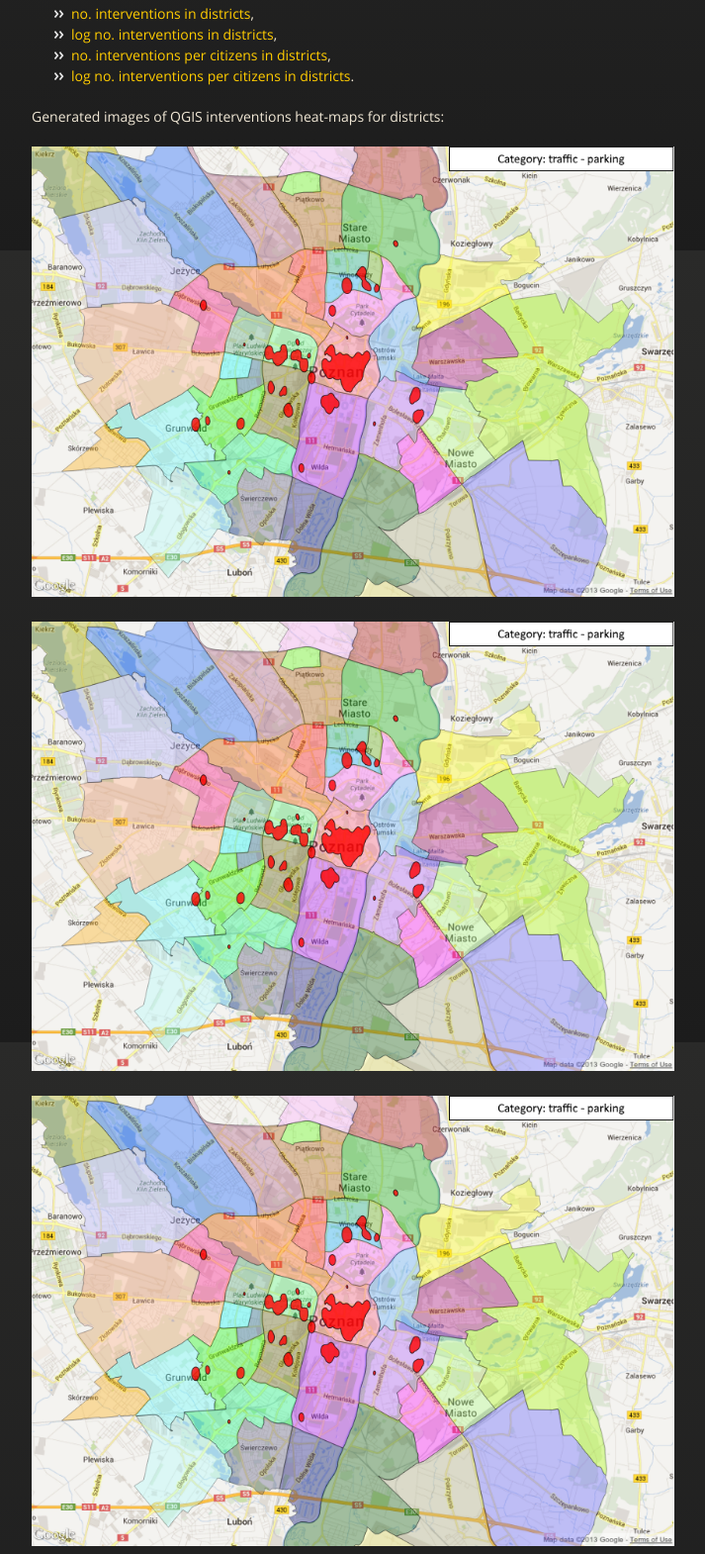
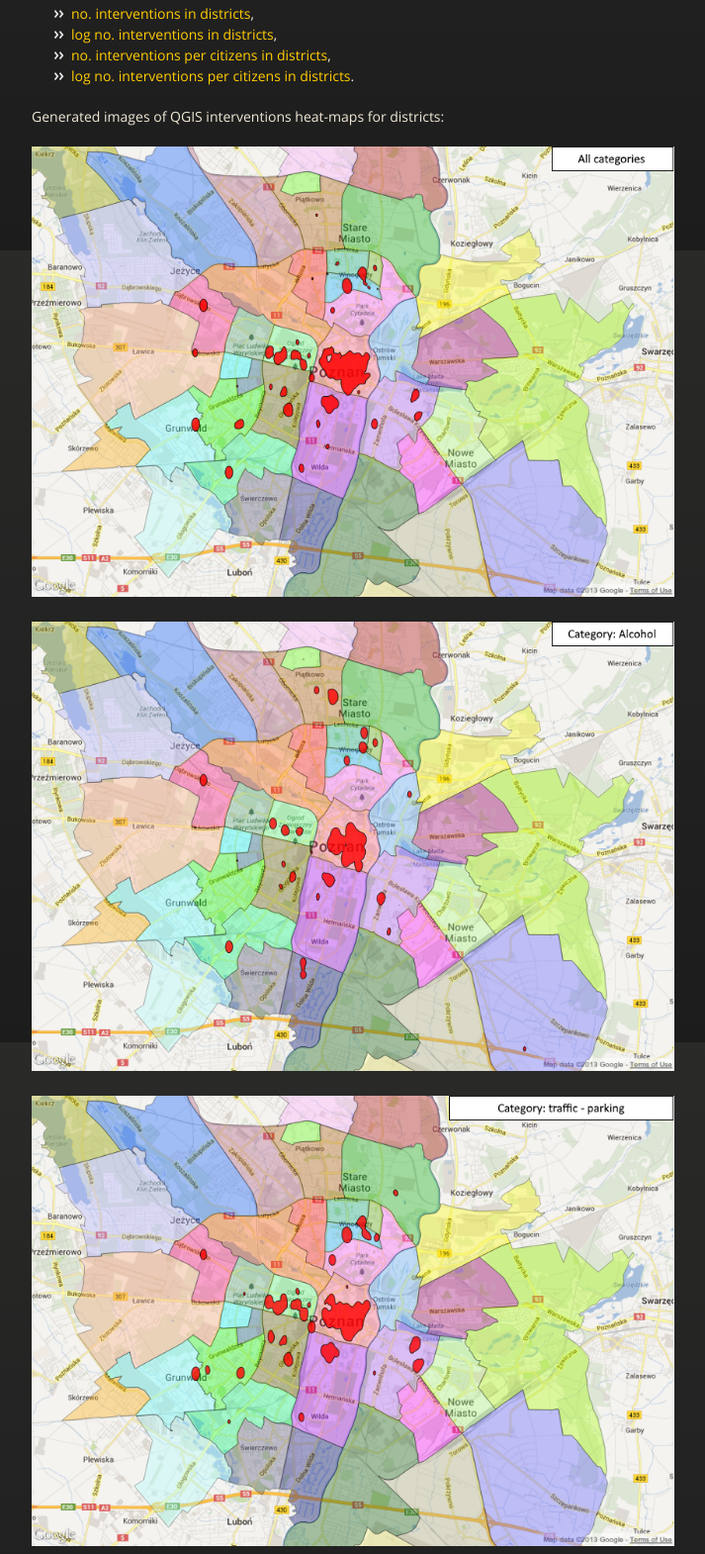
Before and after one commit to andre-wojtowicz/poznan-mp-interventions, a plain HTML site: page index.html in a window 1280 px wide. Shown: the part 547-2117 px from the top of the page at 99% size, without its empty margins (283-996 px from the left). Drawn offline with nearby package versions, Linux system fonts and the light colour scheme.

Commit message:
Update index.html

```diff
--- a/index.html
+++ b/index.html
@@ -60,13 +60,13 @@
 
 <p>Generated images of QGIS interventions heat-maps for districts:</p>
 
-<p><img src="poznan-mp-2013-06-17-2013-10-09-heatmap-parking.png" alt="all"></p>
+<p><img src="poznan-mp-2013-06-17-2013-10-09-heatmap-all.png" alt="all"></p>
 
-<p><img src="poznan-mp-2013-06-17-2013-10-09-heatmap-parking.png" alt="alcohol"></p>
+<p><img src="poznan-mp-2013-06-17-2013-10-09-heatmap-alcohol.png" alt="alcohol"></p>
 
 <p><img src="poznan-mp-2013-06-17-2013-10-09-heatmap-parking.png" alt="parking"></p>
 
-<p><img src="poznan-mp-2013-06-17-2013-10-09-heatmap-parking.png" alt="disturbing public order"></p>
+<p><img src="poznan-mp-2013-06-17-2013-10-09-heatmap-disturbing.png" alt="disturbing public order"></p>
 
 <p>Time of reports:</p>
 
```
